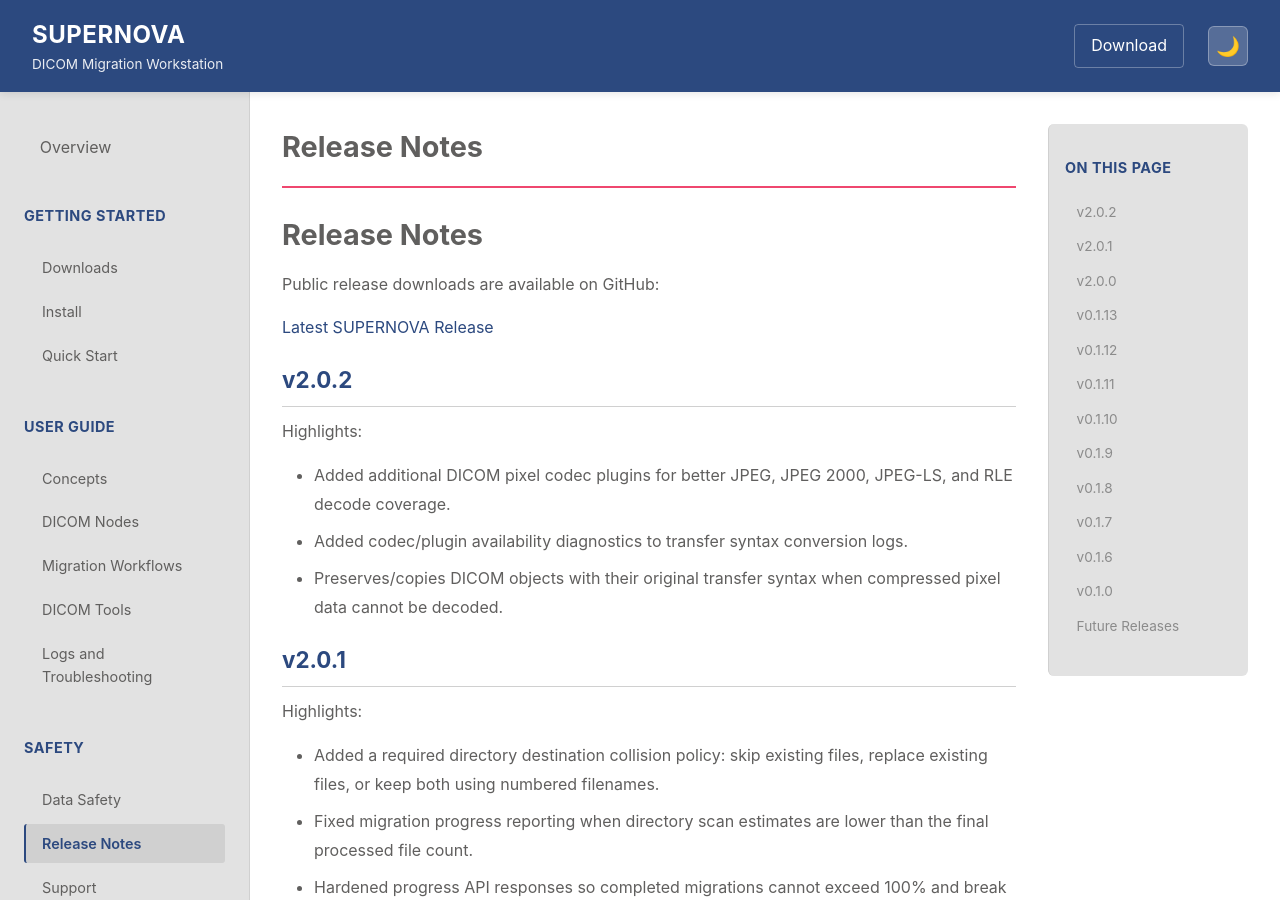
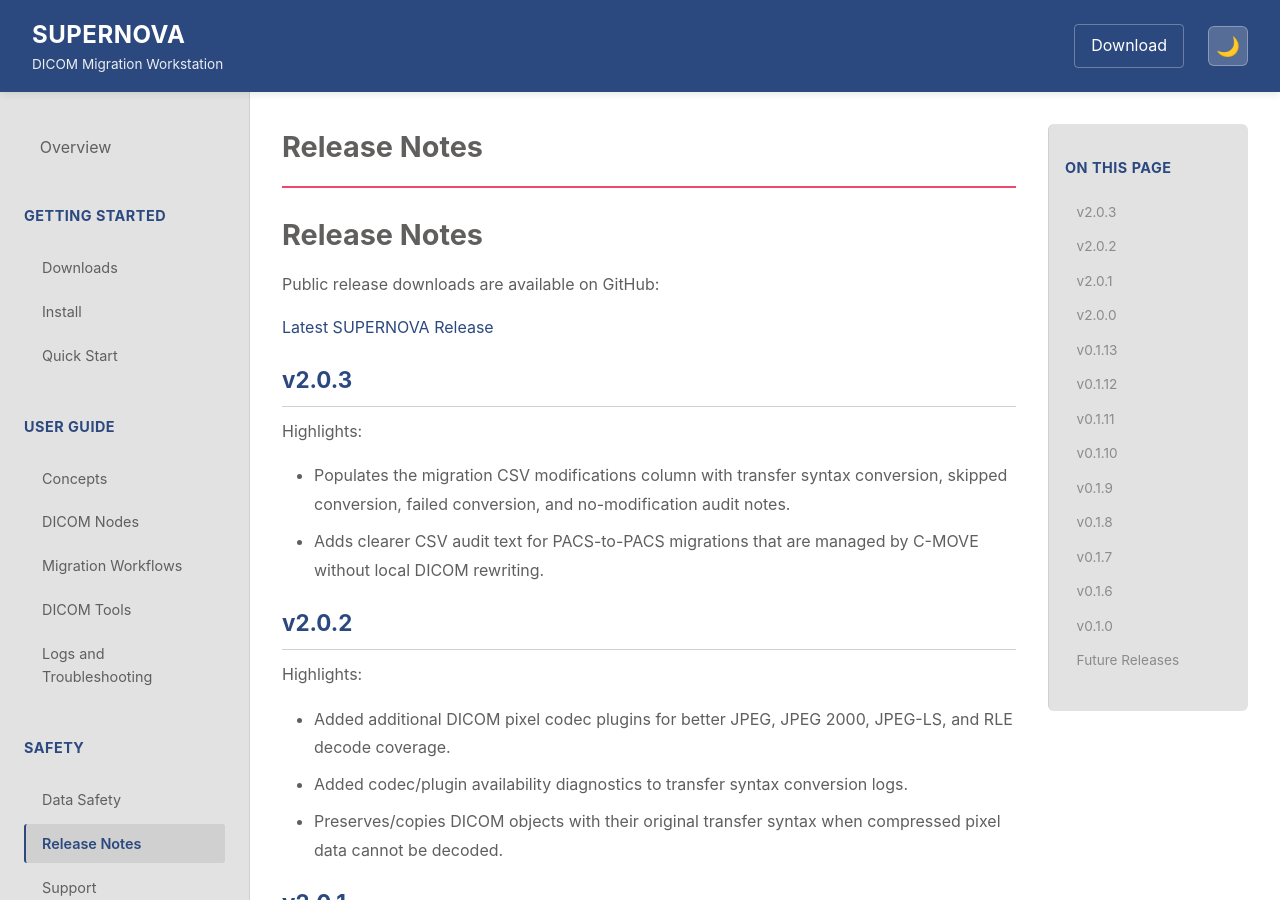
Before and after one commit to JayDubb85/SUPERNOVA-Releases, a Jekyll site: the page built from docs/release-notes.md, in a window 1280 px wide and 900 px high. Built offline with Jekyll 4.4.1, drawn with Linux system fonts in a browser that asks for light colours.

Commit message:
Update public documentation

```diff
--- a/docs/release-notes.md
+++ b/docs/release-notes.md
@@ -9,6 +9,13 @@ description: SUPERNOVA public release notes
 Public release downloads are available on GitHub:
 
 [Latest SUPERNOVA Release](https://github.com/JayDubb85/SUPERNOVA-Releases/releases/latest)
+
+## v2.0.3
+
+Highlights:
+
+- Populates the migration CSV modifications column with transfer syntax conversion, skipped conversion, failed conversion, and no-modification audit notes.
+- Adds clearer CSV audit text for PACS-to-PACS migrations that are managed by C-MOVE without local DICOM rewriting.
 
 ## v2.0.2
 
```
